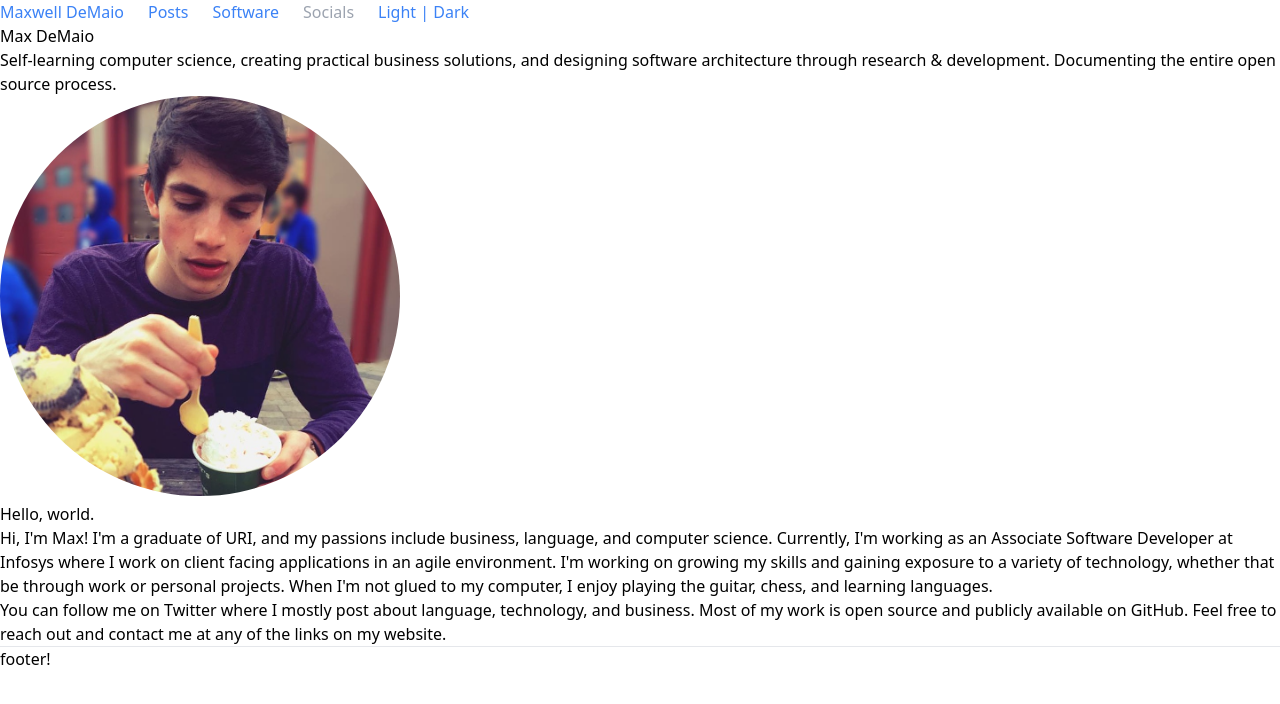
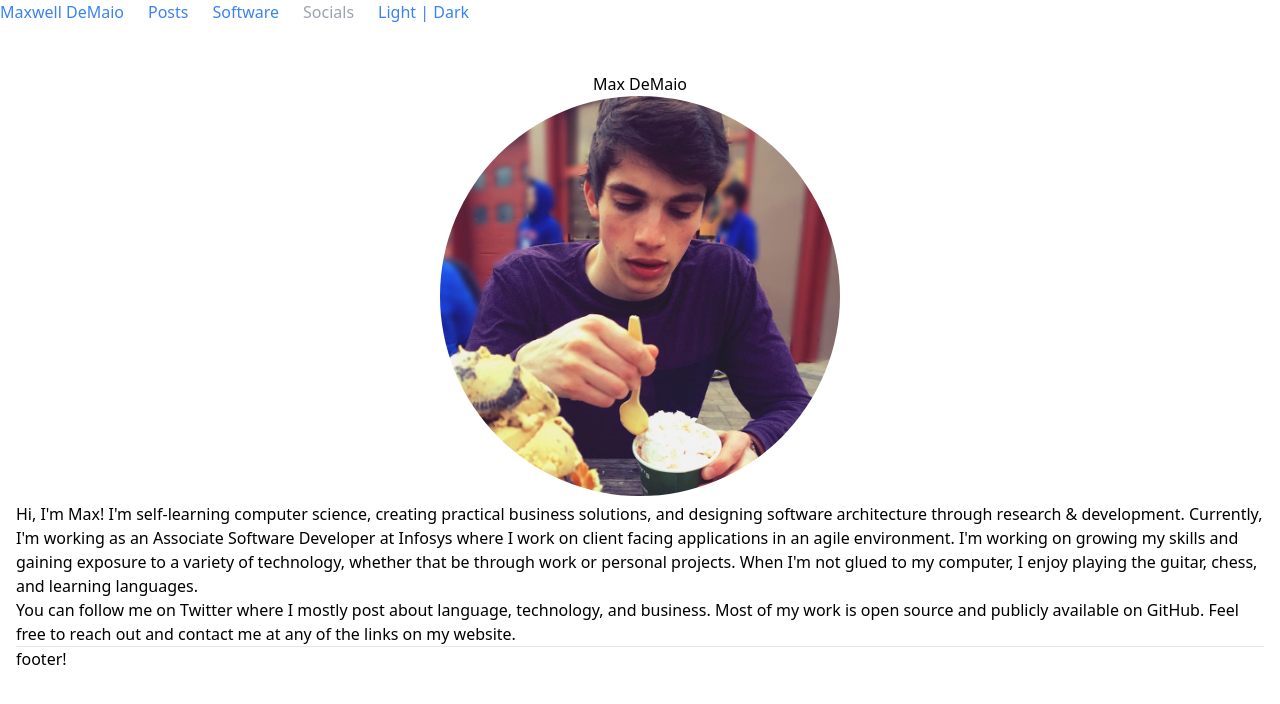
Before and after one commit to maxdemaio/max-nextjs, a Next.js app: page / in a window 1280 px wide. Shown: the top 704 px of the page. Built offline with nearby package versions, Linux system fonts and the light colour scheme; what @tailwindcss/typography would draw is missing.

Commit message:
cleanup homepage and add feat on software pg

```diff
--- a/pages/index.js
+++ b/pages/index.js
@@ -8,7 +8,7 @@ export default function Home() {
 
   return (
       <>
-      <div className="prose prose-lg mx-auto">
+      <div className="mt-8 mb-8 mx-auto p-4 prose prose-lg">
         <Head>
           <link rel="icon" href="/favicon.ico" />
           <meta
@@ -25,13 +25,8 @@ export default function Home() {
           <meta name="twitter:card" content="summary_large_image" />
         </Head>
 
-        <header>
+        <header className="select-none text-center">
           <h1>Max DeMaio</h1>
-          <p>
-            Self-learning computer science, creating practical business solutions,
-            and designing software architecture through research & development.
-            Documenting the entire open source process.
-          </p>
           <>
             <Image
               priority
@@ -46,9 +41,9 @@ export default function Home() {
 
         <main>
           <section>
-            <h2>Hello, world.</h2>
             <p>
-              Hi, I'm Max! I'm a graduate of URI, and my passions include business, language, and computer science.
+              Hi, I'm Max! I'm self-learning computer science, creating practical business solutions,
+              and designing software architecture through research & development.
               Currently, I'm working as an Associate Software Developer at <a href="https://www.infosys.com/" class="myLink">Infosys</a>
               {' '}where I work on client facing applications in an agile environment.
               I'm working on
--- a/pages/software/index.js
+++ b/pages/software/index.js
@@ -31,12 +31,13 @@ export default function Software() {
             {/* Tailwind CSS Typography prose */}
             <div className="mt-8 mb-8 mx-auto p-4 prose prose-lg">
                 {/*Blog post header */}
-                <header className="select-none">
-                    <h1 class="mb-0">Software</h1>
+                <header>
+                    <h1 class="select-none">Software</h1>
                 </header>
 
                 {/* Add this <section> tag below the existing <section> tag */}
                 <main>
+                    <div>Featured projects</div>
                     <div>Software repos</div>
                     <table id="myTable">
                         <thead>
```
